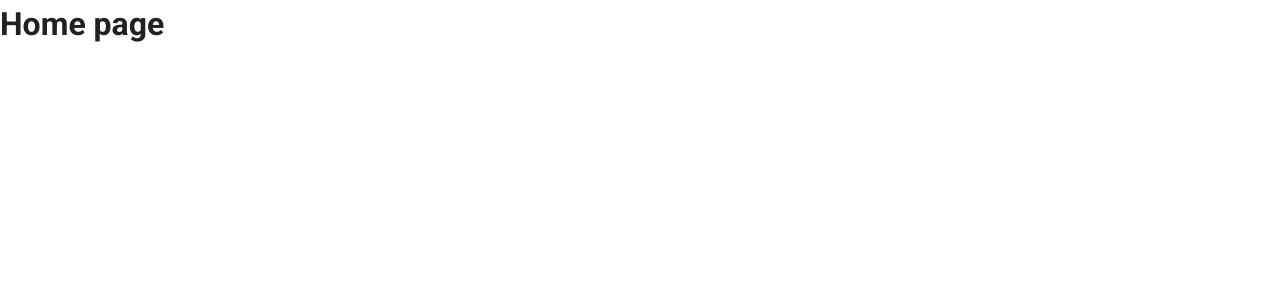
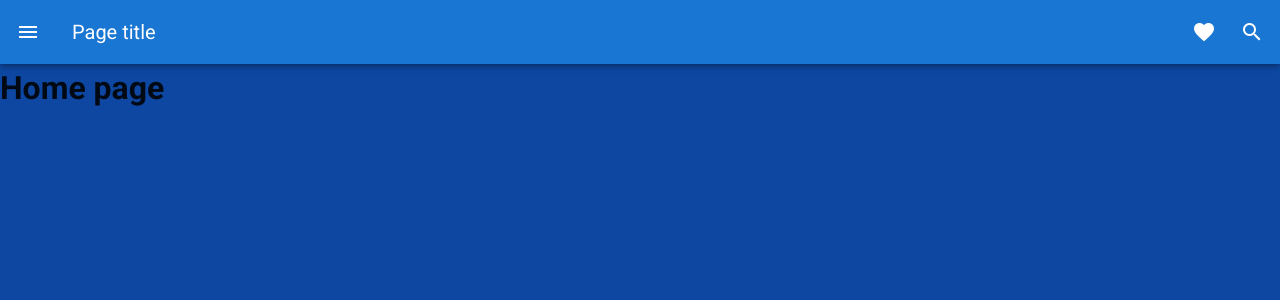
Before and after one commit to HuangStanley050/vue-todo-fancy, a Vue app: page / in a window 1280 px wide. Shown: the top 300 px of the page. Built offline with nearby package versions, Linux system fonts and the light colour scheme.

Commit message:
prototype navbar and background color changes

```diff
--- a/src/App.vue
+++ b/src/App.vue
@@ -1,5 +1,6 @@
 <template>
-  <v-app>
+  <v-app style="background: #0D47A1;">
+    <NavBar />
     <v-content>
       <router-view> </router-view>
     </v-content>
@@ -7,9 +8,12 @@
 </template>
 
 <script>
+import NavBar from "./components/NavBar";
 export default {
   name: "App",
-  components: {},
+  components: {
+    NavBar
+  },
   data: () => ({
     //
   })
--- /dev/null
+++ b/src/components/NavBar.vue
@@ -0,0 +1,23 @@
+<template>
+  <div>
+    <v-app-bar app color="blue darken-2" dark>
+      <v-app-bar-nav-icon></v-app-bar-nav-icon>
+
+      <v-toolbar-title>Page title</v-toolbar-title>
+
+      <div class="flex-grow-1"></div>
+
+      <v-btn icon>
+        <v-icon>mdi-heart</v-icon>
+      </v-btn>
+
+      <v-btn icon>
+        <v-icon>mdi-magnify</v-icon>
+      </v-btn>
+    </v-app-bar>
+  </div>
+</template>
+
+<script>
+export default {};
+</script>
--- a/src/plugins/vuetify.js
+++ b/src/plugins/vuetify.js
@@ -1,10 +1,10 @@
-import Vue from 'vue';
-import Vuetify from 'vuetify/lib';
+import Vue from "vue";
+import Vuetify from "vuetify/lib";
 
 Vue.use(Vuetify);
 
 export default new Vuetify({
   icons: {
-    iconfont: 'mdi',
-  },
+    iconfont: "mdi"
+  }
 });
```
